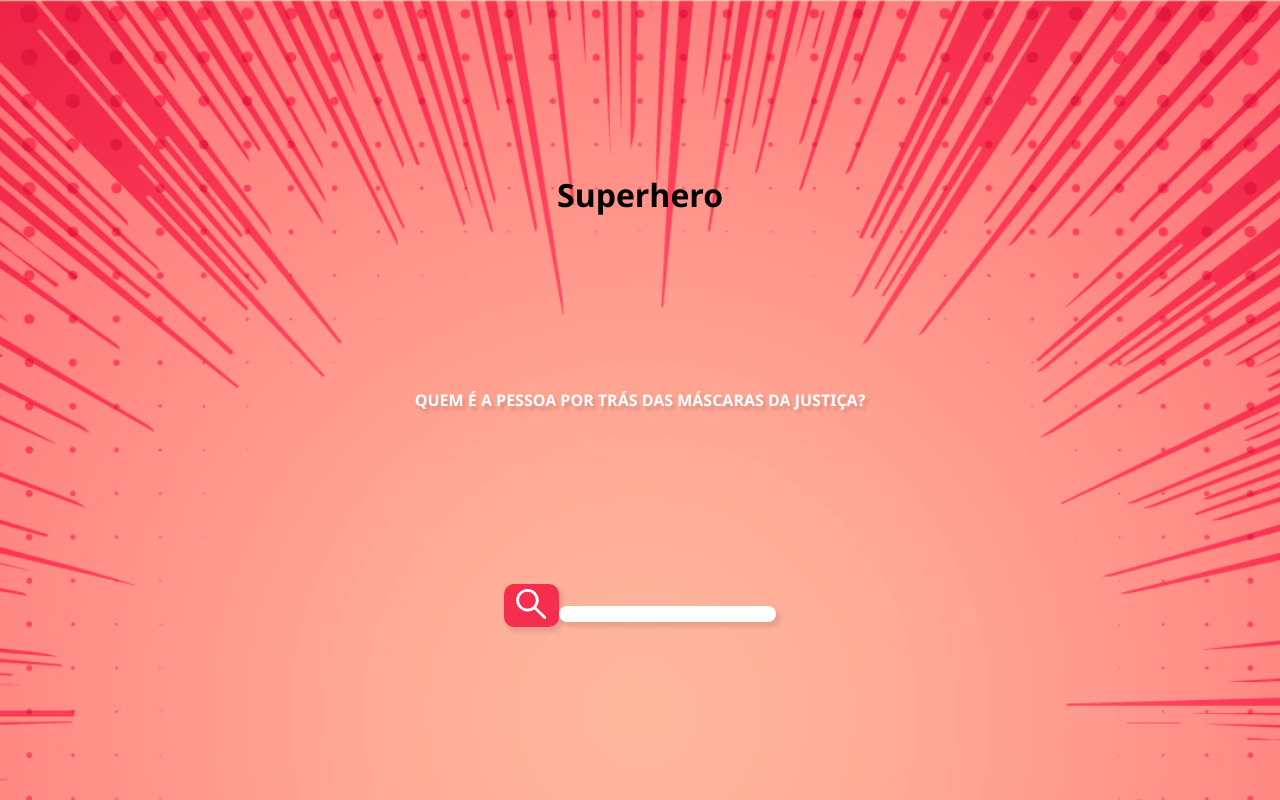
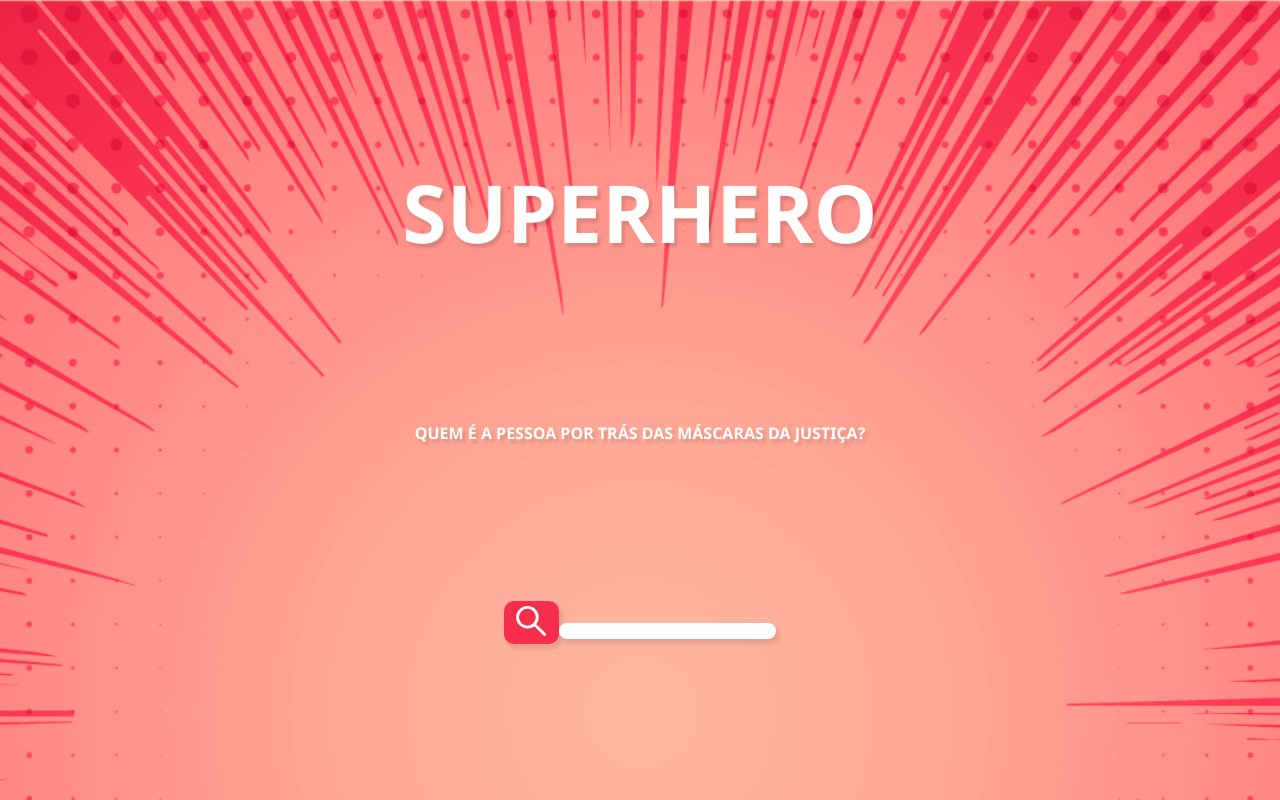
Before and after one commit to lucasfieri/superhero, a React (Create React App) app: page / in a window 1280 px wide. Built offline with nearby package versions, Linux system fonts and the light colour scheme.

Commit message:
style: stylize title component

```diff
--- a/src/components/atoms/Title/Title.jsx
+++ b/src/components/atoms/Title/Title.jsx
@@ -1,4 +1,5 @@
 import PropTypes from 'prop-types'
+import './style.scss'
 
 const Title = ({ text }) => {
   return (
--- /dev/null
+++ b/src/components/atoms/Title/style.scss
@@ -0,0 +1,6 @@
+.title {
+  color: white;
+  text-transform: uppercase;
+  text-shadow: 3px 4px 3px rgba(0,0,0,0.13);
+  font-size: 5rem;
+}
```
